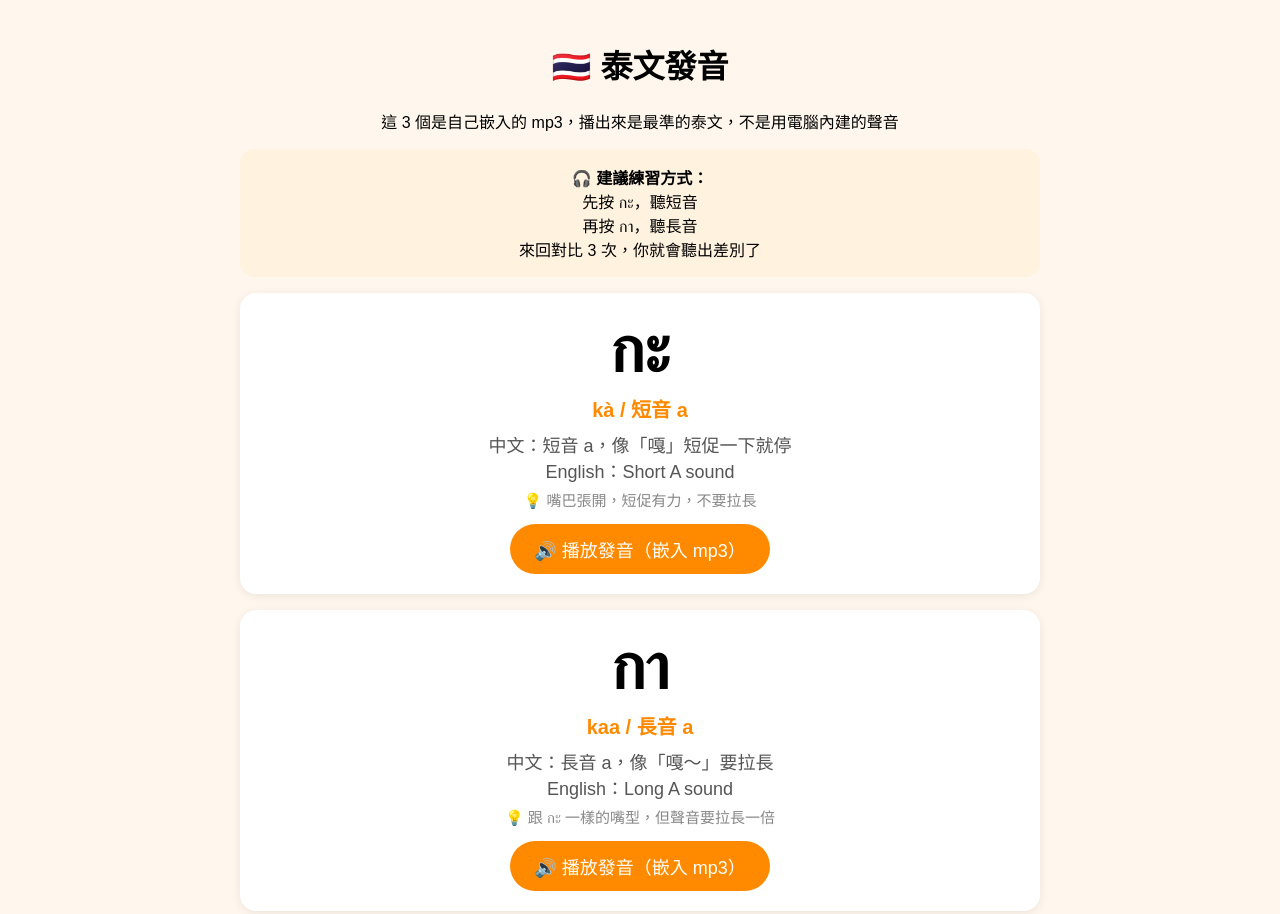
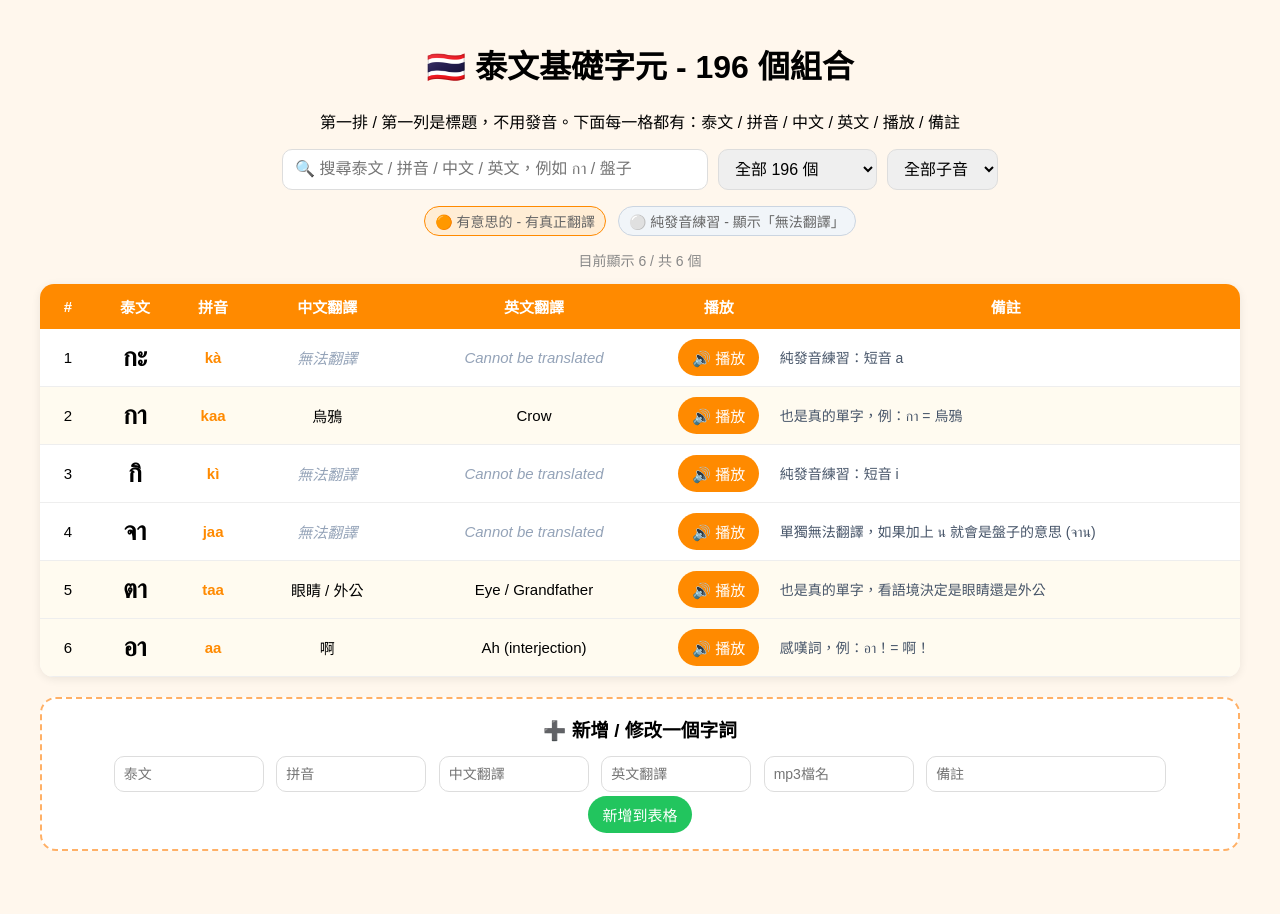
Before and after one commit to Mirien-style/thai-pronunciation-test2, a plain HTML site: page index.html in a window 1280 px wide. Shown: the top 914 px of the page. After the commit the page ends 871 px from the top, so only its background shows below. Drawn offline with Linux system fonts and the light colour scheme.

Commit message:
Enhance layout and functionality for Thai learning page
Updated styles and added new elements for Thai language learning.

```diff
--- a/index.html
+++ b/index.html
@@ -5,84 +5,181 @@
 <meta name="viewport" content="width=device-width, initial-scale=1.0">
 <title>泰文基礎發音學習</title>
 <style>
-  body { font-family: sans-serif; background: #fff7ed; padding: 20px; max-width: 800px; margin: auto; }
+  body { font-family: sans-serif; background: #fff7ed; padding: 20px; max-width: 1200px; margin: auto; }
   h1 { text-align: center; }
-  .card { background: white; border-radius: 16px; padding: 20px; margin: 16px 0; box-shadow: 0 2px 10px rgba(0,0,0,0.08); text-align: center; }
-  .thai { font-size: 64px; font-weight: bold; }
-  .pinyin { font-size: 20px; color: #ff8a00; font-weight: bold; margin-top: 6px; }
-  .trans { font-size: 18px; color: #555; margin-top: 8px; }
-  .tip { font-size: 15px; color: #888; margin-top: 6px; }
-  button { margin-top: 14px; font-size: 18px; padding: 12px 24px; border: none; border-radius: 999px; background: #ff8a00; color: white; cursor: pointer; }
-  button:hover { background: #e67a00; }
-  .compare { background: #fff3e0; padding: 16px; border-radius: 14px; text-align: center; margin: 16px 0; }
+  .toolbar { display: flex; gap: 10px; flex-wrap: wrap; justify-content: center; margin: 16px 0; }
+  .toolbar input, .toolbar select { font-size: 16px; padding: 10px 12px; border-radius: 10px; border: 1px solid #ddd; }
+  .toolbar input { flex: 1; min-width: 200px; max-width: 400px; }
+  .legend { text-align: center; font-size: 14px; color: #666; margin-bottom: 12px; }
+  .legend span { display: inline-block; padding: 4px 10px; border-radius: 999px; margin: 0 4px; }
+  .legend .has-mean { background: #ffedd5; border: 1px solid #ff8a00; }
+  .legend .no-mean { background: #f1f5f9; border: 1px solid #cbd5e1; }
+  table { width: 100%; border-collapse: collapse; background: white; border-radius: 14px; overflow: hidden; box-shadow: 0 2px 10px rgba(0,0,0,0.08); }
+  thead th { background: #ff8a00; color: white; padding: 12px 8px; font-size: 15px; position: sticky; top: 0; }
+  tbody td { padding: 10px 8px; border-bottom: 1px solid #eee; text-align: center; vertical-align: middle; font-size: 15px; }
+  tbody tr:hover { background: #fff7ed; }
+  tbody tr.has-mean { background: #fffbf0; }
+  .thai { font-size: 26px; font-weight: bold; }
+  .pinyin { color: #ff8a00; font-weight: bold; }
+  .no-trans { color: #94a3b8; font-style: italic; }
+  .remark { text-align: left; font-size: 14px; color: #475569; max-width: 260px; }
+  .play-btn { background: #ff8a00; color: white; border: none; border-radius: 999px; padding: 8px 14px; font-size: 15px; cursor: pointer; white-space: nowrap; }
+  .play-btn:hover { background: #e67a00; }
+  .add-box { background: #fff; border: 2px dashed #ffb066; border-radius: 16px; padding: 16px; margin-top: 20px; text-align: center; }
+  .add-box input { font-size: 14px; padding: 9px; margin: 4px; border-radius: 10px; border: 1px solid #ddd; width: 130px; }
 </style>
 </head>
 <body>
 
-<h1>🇹🇭 泰文發音</h1>
-<p style="text-align:center;">這 3 個是自己嵌入的 mp3，播出來是最準的泰文，不是用電腦內建的聲音</p>
+<h1>🇹🇭 泰文基礎字元 - 196 個組合</h1>
+<p style="text-align:center;">第一排 / 第一列是標題，不用發音。下面每一格都有：泰文 / 拼音 / 中文 / 英文 / 播放 / 備註</p>
 
-<div class="compare">
-  <b>🎧 建議練習方式：</b><br>
-  先按 กะ，聽短音<br>
-  再按 กา，聽長音<br>
-  來回對比 3 次，你就會聽出差別了
+<div class="toolbar">
+  <input id="searchInput" placeholder="🔍 搜尋泰文 / 拼音 / 中文 / 英文，例如 กา / 盤子" oninput="render()">
+  <select id="filterMean" onchange="render()">
+    <option value="all">全部 196 個</option>
+    <option value="has">只看有意思的</option>
+    <option value="no">只看純發音練習</option>
+  </select>
+  <select id="filterConsonant" onchange="render()">
+    <option value="all">全部子音</option>
+    <option value="ก">ก</option>
+    <option value="จ">จ</option>
+    <option value="ด">ด</option>
+    <option value="ต">ต</option>
+    <option value="บ">บ</option>
+    <option value="ป">ป</option>
+    <option value="อ">อ</option>
+  </select>
+</div>
+<div class="legend">
+  <span class="has-mean">🟠 有意思的 - 有真正翻譯</span>
+  <span class="no-mean">⚪ 純發音練習 - 顯示「無法翻譯」</span>
+</div>
+<p style="text-align:center; color:#888; font-size:14px;" id="showCount"></p>
+
+<table>
+  <thead>
+    <tr>
+      <th style="width:40px;">#</th>
+      <th>泰文</th>
+      <th>拼音</th>
+      <th>中文翻譯</th>
+      <th>英文翻譯</th>
+      <th style="width:90px;">播放</th>
+      <th>備註</th>
+    </tr>
+  </thead>
+  <tbody id="tableBody"></tbody>
+</table>
+
+<div class="add-box">
+  <h3 style="margin:0 0 10px;">➕ 新增 / 修改一個字詞</h3>
+  <input id="newThai" placeholder="泰文">
+  <input id="newPinyin" placeholder="拼音">
+  <input id="newZh" placeholder="中文翻譯">
+  <input id="newEn" placeholder="英文翻譯">
+  <input id="newFile" placeholder="mp3檔名">
+  <input id="newRemark" placeholder="備註" style="width:220px;">
+  <br>
+  <button class="play-btn" style="background:#22c55e;" onclick="addWord()">新增到表格</button>
 </div>
 
-<div id="list"></div>
-
 <script>
+// ===== 資料區：你只要改這裡 =====
+// 規則：
+// 有意思：zh / en 寫真正翻譯，remark 寫補充
+// 沒意思：zh 寫 "無法翻譯"，en 寫 "Cannot be translated"，remark 寫補充說明
 var words = [
-  {
-    thai: "กะ",
-    pinyin: "kà / 短音 a",
-    zh: "短音 a，像「嘎」短促一下就停",
-    en: "Short A sound",
-    file: "ka-short.mp3",
-    tip: "嘴巴張開，短促有力，不要拉長"
-  },
-  {
-    thai: "กา",
-    pinyin: "kaa / 長音 a",
-    zh: "長音 a，像「嘎～」要拉長",
-    en: "Long A sound",
-    file: "kaa-long.mp3",
-    tip: "跟 กะ 一樣的嘴型，但聲音要拉長一倍"
-  },
-  {
-    thai: "กิ",
-    pinyin: "kì / 短音 i",
-    zh: "短音 i，像「基」短促",
-    en: "Short I sound",
-    file: "ki-short.mp3",
-    tip: "嘴角往兩邊拉，短促的 i 音"
-  },
+  { thai: "กะ", pinyin: "kà", zh: "無法翻譯", en: "Cannot be translated", file: "", remark: "純發音練習：短音 a" },
+  { thai: "กา", pinyin: "kaa", zh: "烏鴉", en: "Crow", file: "", remark: "也是真的單字，例：กา = 烏鴉" },
+  { thai: "กิ", pinyin: "kì", zh: "無法翻譯", en: "Cannot be translated", file: "", remark: "純發音練習：短音 i" },
+  { thai: "จา", pinyin: "jaa", zh: "無法翻譯", en: "Cannot be translated", file: "", remark: "單獨無法翻譯，如果加上 น 就會是盤子的意思 (จาน)" },
+  { thai: "ตา", pinyin: "taa", zh: "眼睛 / 外公", en: "Eye / Grandfather", file: "", remark: "也是真的單字，看語境決定是眼睛還是外公" },
+  { thai: "อา", pinyin: "aa", zh: "啊", en: "Ah (interjection)", file: "", remark: "感嘆詞，例：อา！= 啊！" },
+  // 👇 你的 196 個就從這裡繼續加，照上面格式複製就好
 ];
 
 function speak(file, thaiText) {
-  // 1. 先試著播你自己嵌入的 mp3，這個最準
-  var audio = new Audio(file);
-  audio.volume = 1.0;
-  audio.play().catch(function() {
-    // 2. 如果 mp3 還沒上傳，就先用電腦內建的頂著用
-    alert("找不到 " + file + "，請先把 mp3 上傳到 GitHub");
-    var u = new SpeechSynthesisUtterance(thaiText);
-    u.lang = 'th-TH';
-    u.rate = 1.0;
-    window.speechSynthesis.speak(u);
-  });
+  if (file) {
+    var audio = new Audio(file);
+    audio.play().catch(function() { speakBySystem(thaiText); });
+  } else {
+    speakBySystem(thaiText);
+  }
+}
+function speakBySystem(thaiText) {
+  window.speechSynthesis.cancel();
+  var u = new SpeechSynthesisUtterance(thaiText);
+  u.lang = 'th-TH'; u.rate = 1.0; u.volume = 1;
+  var voices = window.speechSynthesis.getVoices();
+  for (var i = 0; i < voices.length; i++) {
+    if (voices[i].lang && voices[i].lang.toLowerCase().indexOf('th') === 0) { u.voice = voices[i]; break; }
+  }
+  window.speechSynthesis.speak(u);
 }
 
 function render() {
-  var list = document.getElementById('list');
-  list.innerHTML = '';
+  var keyword = document.getElementById('searchInput').value.trim().toLowerCase();
+  var meanFilter = document.getElementById('filterMean').value;
+  var consFilter = document.getElementById('filterConsonant').value;
+  var tbody = document.getElementById('tableBody');
+  tbody.innerHTML = '';
+  var shown = 0;
   for (var i = 0; i < words.length; i++) {
     var w = words[i];
-    var div = document.createElement('div');
-    div.className = 'card';
-    div.innerHTML = '<div class="thai">' + w.thai + '</div><div class="pinyin">' + w.pinyin + '</div><div class="trans">中文：' + w.zh + '<br>English：' + w.en + '</div><div class="tip">💡 ' + w.tip + '</div><button onclick="speak(\'' + w.file + '\', \'' + w.thai + '\')">🔊 播放發音（嵌入 mp3）</button>';
-    list.appendChild(div);
+    var isNoMean = (w.zh === "無法翻譯");
+    if (meanFilter === "has" && isNoMean) continue;
+    if (meanFilter === "no" && !isNoMean) continue;
+    if (consFilter !== "all" && w.thai.indexOf(consFilter) === -1 && w.thai !== consFilter) {
+      // 子音篩選：用第一個子音來判斷，簡單版用包含來篩
+      if (w.thai.charAt(0) !== consFilter && w.thai.indexOf(consFilter) === -1) continue;
+    }
+    if (keyword) {
+      var allText = (w.thai + " " + w.pinyin + " " + w.zh + " " + w.en + " " + w.remark).toLowerCase();
+      if (allText.indexOf(keyword) === -1) continue;
+    }
+    shown++;
+    var tr = document.createElement('tr');
+    if (!isNoMean) tr.className = 'has-mean';
+    var zhClass = isNoMean ? 'no-trans' : '';
+    var enClass = isNoMean ? 'no-trans' : '';
+    tr.innerHTML = '<td>' + (i + 1) + '</td>' +
+      '<td class="thai">' + w.thai + '</td>' +
+      '<td class="pinyin">' + w.pinyin + '</td>' +
+      '<td class="' + zhClass + '">' + w.zh + '</td>' +
+      '<td class="' + enClass + '">' + w.en + '</td>' +
+      '<td><button class="play-btn" data-file="' + (w.file || '') + '" data-thai="' + w.thai + '">🔊 播放</button></td>' +
+      '<td class="remark">' + (w.remark || '') + '</td>';
+    tbody.appendChild(tr);
   }
+  var btns = tbody.querySelectorAll('.play-btn');
+  for (var j = 0; j < btns.length; j++) {
+    (function(btn) {
+      btn.onclick = function() { speak(btn.getAttribute('data-file'), btn.getAttribute('data-thai')); };
+    })(btns[j]);
+  }
+  document.getElementById('showCount').innerText = '目前顯示 ' + shown + ' / 共 ' + words.length + ' 個';
+}
+
+function addWord() {
+  var thai = document.getElementById('newThai').value.trim();
+  if (!thai) { alert('請先輸入泰文'); return; }
+  words.push({
+    thai: thai,
+    pinyin: document.getElementById('newPinyin').value.trim(),
+    zh: document.getElementById('newZh').value.trim() || "無法翻譯",
+    en: document.getElementById('newEn').value.trim() || "Cannot be translated",
+    file: document.getElementById('newFile').value.trim(),
+    remark: document.getElementById('newRemark').value.trim()
+  });
+  render();
+  document.getElementById('newThai').value = '';
+  document.getElementById('newPinyin').value = '';
+  document.getElementById('newZh').value = '';
+  document.getElementById('newEn').value = '';
+  document.getElementById('newFile').value = '';
+  document.getElementById('newRemark').value = '';
 }
 
 render();
```
